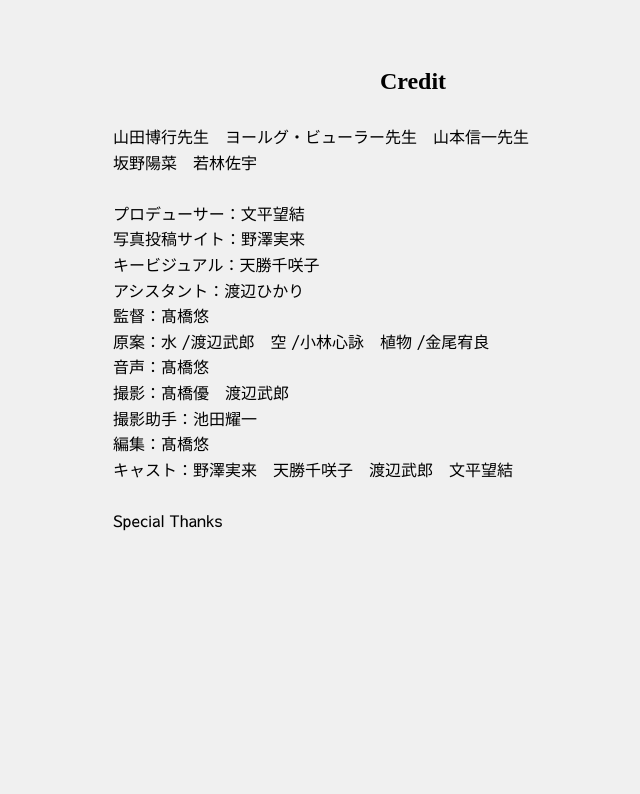
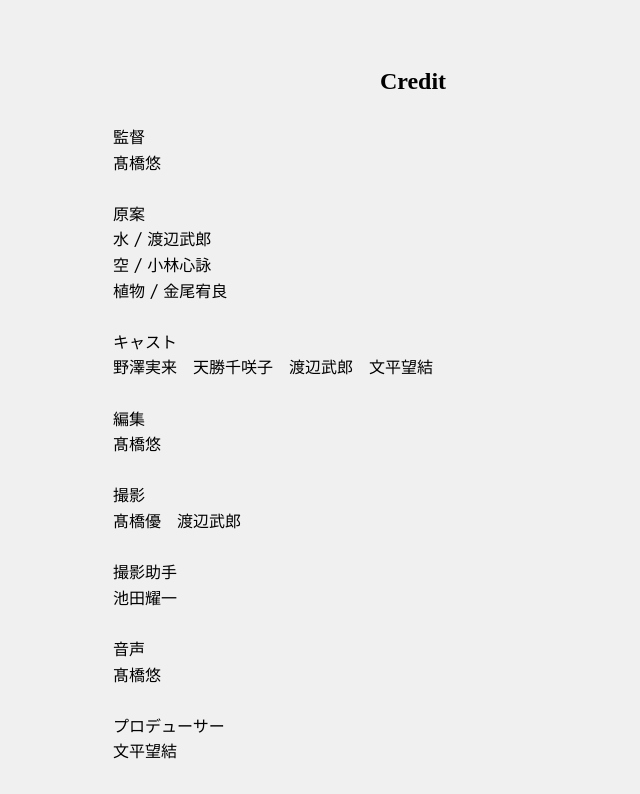
Before and after one commit to nidfilmcrew/tsumuhito, a plain HTML site: page index.html in a window 1280 px wide. Shown: the part 2180-2974 px from the top of the page, without its empty margins (227-867 px from the left). Before the commit the page ends 2778 px from the top, so only its background shows below. Drawn offline with Linux system fonts and the light colour scheme; a script that the page names is missing; a web font is replaced by a local one.

Commit message:
Update index.html

```diff
--- a/index.html
+++ b/index.html
@@ -151,20 +151,44 @@
 <section id="credit">
   <h2>Credit</h2>
   <p>
+    監督<br>
+    髙橋悠<br><br>
+
+    原案<br>
+    水 / 渡辺武郎<br>
+    空 / 小林心詠<br>
+    植物 / 金尾宥良<br><br>
+
+    キャスト<br>
+    野澤実来　天勝千咲子　渡辺武郎　文平望結<br><br>
+
+    編集<br>
+    髙橋悠<br><br>
+
+    撮影<br>
+    髙橋優　渡辺武郎<br><br>
+
+    撮影助手<br>
+    池田耀一<br><br>
+
+    音声<br>
+    髙橋悠<br><br>
+
+    プロデューサー<br>
+    文平望結<br><br>
+
+    アシスタント<br>
+    渡辺ひかり<br><br>
+
+    キービジュアル<br>
+    天勝千咲子<br><br>
+
+    写真投稿サイト<br>
+    野澤実来<br><br>
+
+    Special Thanks<br>
     山田博行先生　ヨールグ・ビューラー先生　山本信一先生<br>
-    坂野陽菜　若林佐宇<br><br>
-    プロデューサー：文平望結<br>
-    写真投稿サイト：野澤実来<br>
-    キービジュアル：天勝千咲子<br>
-    アシスタント：渡辺ひかり<br>
-    監督：髙橋悠<br>
-    原案：水 /渡辺武郎　空 /小林心詠　植物 /金尾宥良<br>
-    音声：髙橋悠<br>
-    撮影：髙橋優　渡辺武郎<br>
-    撮影助手：池田耀一<br>
-    編集：髙橋悠<br>
-    キャスト：野澤実来　天勝千咲子　渡辺武郎　文平望結<br><br>
-    Special Thanks
+    坂野陽菜　若林佐宇
   </p>
 </section>
 
```
